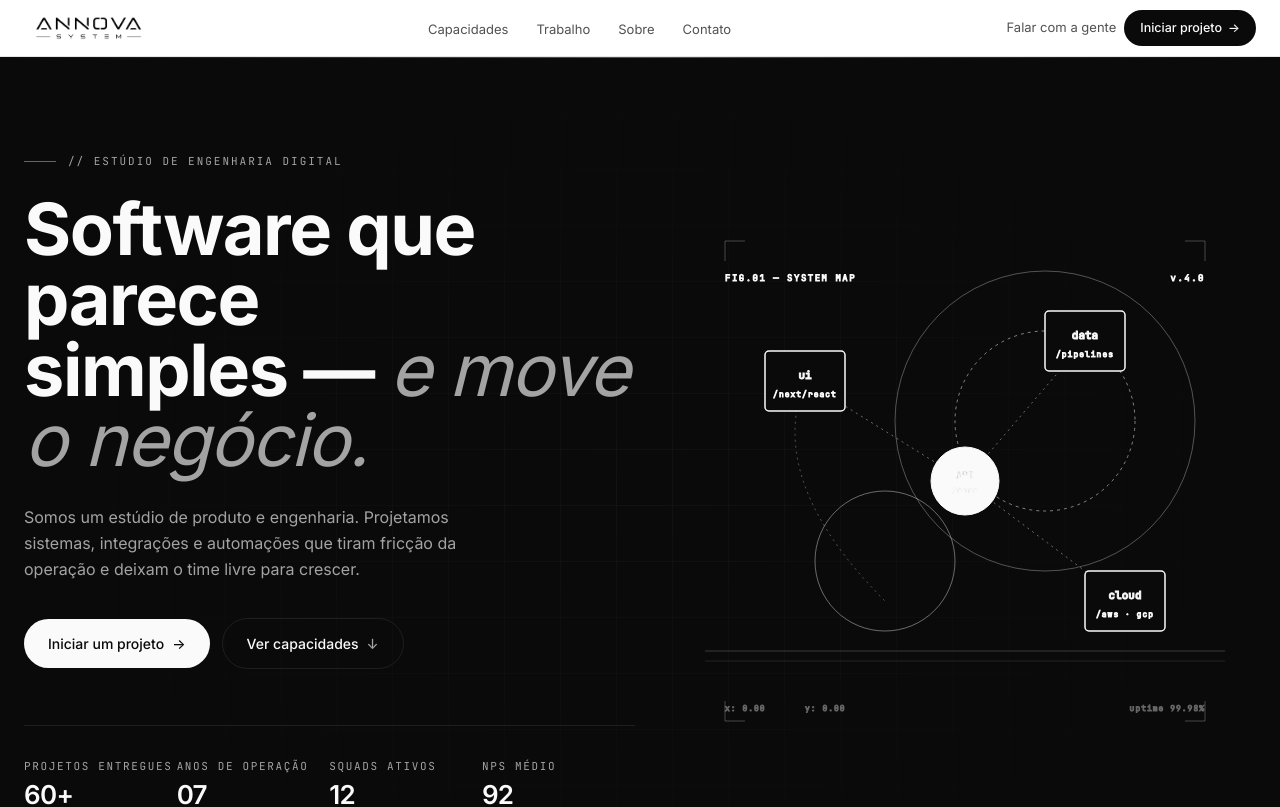
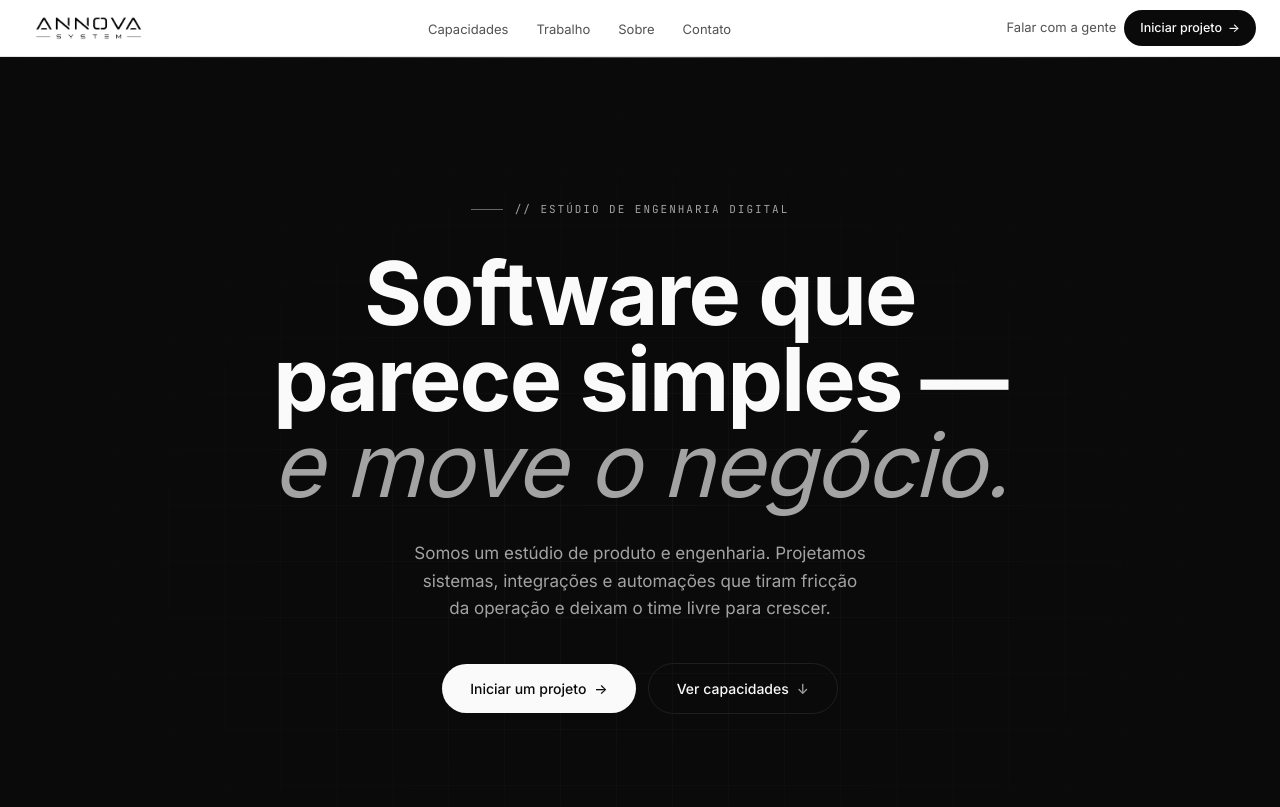
Before and after one commit to AnnaJulyaVieira/annovasystem, a Next.js app: page / in a window 1280 px wide. Shown: the top 807 px of the page. Built offline with nearby package versions, Linux system fonts and the light colour scheme.

Commit message:
Refactor code structure for improved readability and maintainability

```diff
--- a/app/trabalho/page.tsx
+++ b/app/trabalho/page.tsx
@@ -92,7 +92,7 @@ export default function TrabalhoPage() {
                     </p>
                   </div>
 
-                  <div className="mt-10 flex items-center justify-between">
+                  <div className="mt-10 flex flex-col gap-4 sm:flex-row sm:items-center sm:justify-between">
                     <ul className="flex flex-wrap gap-2">
                       {c.scope.slice(0, 3).map((s) => (
                         <li
@@ -103,7 +103,7 @@ export default function TrabalhoPage() {
                         </li>
                       ))}
                     </ul>
-                    <span className="inline-flex items-center gap-1.5 text-[13px] font-medium text-ink transition-transform group-hover:translate-x-0.5">
+                    <span className="inline-flex shrink-0 items-center gap-1.5 self-end whitespace-nowrap text-[13px] font-medium text-ink transition-transform group-hover:translate-x-0.5 sm:self-auto">
                       Ver caso →
                     </span>
                   </div>
--- a/components/Hero.tsx
+++ b/components/Hero.tsx
@@ -4,33 +4,30 @@ export default function Hero() {
       <div className="bg-grid-dark pointer-events-none absolute inset-0 opacity-60 mask-fade" />
       <div className="pointer-events-none absolute inset-x-0 top-0 h-px bg-linear-to-r from-transparent via-white/30 to-transparent" />
 
-      <div className="relative mx-auto grid max-w-7xl grid-cols-1 gap-12 px-6 pt-20 pb-24 lg:grid-cols-[1.05fr_1fr] lg:gap-10 lg:pt-24 lg:pb-28">
-        <div className="flex flex-col justify-center">
+      <div className="relative mx-auto flex max-w-5xl flex-col items-center px-6 pt-28 pb-24 text-center lg:pt-36 lg:pb-32">
         <div className="flex items-center gap-3 font-mono text-[11px] uppercase tracking-[0.18em] text-on-dark-soft">
           <span className="h-px w-8 bg-on-dark-soft/60" />
           <span>// estúdio de engenharia digital</span>
           <span className="inline-block h-2 w-2 bg-on-dark animate-blink" />
         </div>
 
-          <h1 className="mt-6 text-balance text-[40px] font-bold leading-[0.98] tracking-[-0.02em] text-on-dark sm:text-[56px] lg:text-[72px]">
-            Software que parece
-            <br />
-            simples —{" "}
+        <h1 className="mt-8 max-w-4xl text-balance text-[44px] font-bold leading-[0.98] tracking-[-0.02em] text-on-dark sm:text-[64px] lg:text-[88px]">
+          Software que parece simples —{" "}
           <span className="italic font-light text-on-dark-soft">
             e move o negócio.
           </span>
         </h1>
 
-          <p className="mt-7 max-w-md text-[15px] leading-relaxed text-on-dark-soft md:text-[16px]">
+        <p className="mt-8 max-w-xl text-balance text-[15px] leading-relaxed text-on-dark-soft md:text-[17px]">
           Somos um estúdio de produto e engenharia. Projetamos sistemas,
           integrações e automações que tiram fricção da operação e deixam o
           time livre para crescer.
         </p>
 
-          <div className="mt-9 flex flex-col items-start gap-3 sm:flex-row sm:items-center">
+        <div className="mt-10 flex flex-col items-center gap-3 sm:flex-row">
           <a
-              href="#contato"
-              className="group inline-flex items-center gap-2 rounded-full bg-on-dark px-6 py-3.5 text-[14px] font-medium text-ink transition-transform hover:-translate-y-px"
+            href="/contato"
+            className="group inline-flex items-center gap-2 rounded-full bg-on-dark px-7 py-3.5 text-[14px] font-medium text-ink transition-transform hover:-translate-y-px"
           >
             Iniciar um projeto
             <span className="transition-transform group-hover:translate-x-0.5">
@@ -39,7 +36,7 @@ export default function Hero() {
           </a>
           <a
             href="#capacidades"
-              className="group inline-flex items-center gap-2 rounded-full border border-line-dark px-6 py-3.5 text-[14px] font-medium text-on-dark transition-colors hover:border-on-dark"
+            className="group inline-flex items-center gap-2 rounded-full border border-line-dark px-7 py-3.5 text-[14px] font-medium text-on-dark transition-colors hover:border-on-dark"
           >
             Ver capacidades
             <span className="text-on-dark-soft transition-colors group-hover:text-on-dark">
@@ -48,22 +45,17 @@ export default function Hero() {
           </a>
         </div>
 
-          <div className="mt-14 grid grid-cols-2 gap-y-6 border-t border-line-dark pt-8 sm:grid-cols-4">
+        <div className="mt-20 grid w-full max-w-3xl grid-cols-2 gap-y-6 border-t border-line-dark pt-10 sm:grid-cols-4 lg:mt-24">
           {stats.map((s) => (
-              <div key={s.label} className="flex flex-col">
+            <div key={s.label} className="flex flex-col items-center">
               <span className="font-mono text-[11px] uppercase tracking-[0.15em] text-on-dark-soft">
                 {s.label}
               </span>
-                <span className="mt-2 text-[22px] font-semibold leading-none tracking-tight text-on-dark sm:text-[26px]">
+              <span className="mt-2 text-[28px] font-semibold leading-none tracking-tight text-on-dark sm:text-[32px]">
                 {s.value}
               </span>
             </div>
           ))}
-          </div>
-        </div>
-
-        <div className="relative flex items-center justify-center">
-          <SystemDrawing className="h-auto w-full max-w-130" />
         </div>
       </div>
     </section>
@@ -76,274 +68,3 @@ const stats = [
   { label: "Squads ativos", value: "12" },
   { label: "NPS médio", value: "92" },
 ];
-
-function SystemDrawing({ className }: { className?: string }) {
-  return (
-    <svg
-      viewBox="0 0 520 520"
-      className={className}
-      fill="none"
-      stroke="currentColor"
-      aria-hidden="true"
-    >
-      <g className="text-on-dark-soft/40">
-        <path d="M 20 20 L 40 20 M 20 20 L 20 40" strokeWidth="1" />
-        <path d="M 500 20 L 480 20 M 500 20 L 500 40" strokeWidth="1" />
-        <path d="M 20 500 L 40 500 M 20 500 L 20 480" strokeWidth="1" />
-        <path d="M 500 500 L 480 500 M 500 500 L 500 480" strokeWidth="1" />
-      </g>
-
-      <text
-        x="20"
-        y="60"
-        className="fill-on-dark-soft/50 font-mono"
-        fontSize="9"
-        letterSpacing="1.5"
-      >
-        FIG.01 — SYSTEM MAP
-      </text>
-      <text
-        x="500"
-        y="60"
-        textAnchor="end"
-        className="fill-on-dark-soft/50 font-mono"
-        fontSize="9"
-        letterSpacing="1.5"
-      >
-        v.4.0
-      </text>
-
-      <circle
-        cx="340"
-        cy="200"
-        r="150"
-        className="text-on-dark/30"
-        strokeWidth="1"
-      />
-      <circle
-        cx="340"
-        cy="200"
-        r="90"
-        className="text-on-dark/50"
-        strokeWidth="1"
-        strokeDasharray="3 4"
-      />
-      <circle
-        cx="180"
-        cy="340"
-        r="70"
-        className="text-on-dark/40"
-        strokeWidth="1"
-      />
-
-      <line
-        x1="100"
-        y1="160"
-        x2="260"
-        y2="260"
-        className="text-on-dark/40"
-        strokeWidth="1"
-        strokeDasharray="2 4"
-      />
-      <line
-        x1="260"
-        y1="260"
-        x2="420"
-        y2="380"
-        className="text-on-dark/40"
-        strokeWidth="1"
-        strokeDasharray="2 4"
-      />
-      <line
-        x1="260"
-        y1="260"
-        x2="380"
-        y2="120"
-        className="text-on-dark/40"
-        strokeWidth="1"
-        strokeDasharray="2 4"
-      />
-      <path
-        d="M 100 160 Q 60 260 180 380"
-        className="text-on-dark/30"
-        strokeWidth="1"
-        strokeDasharray="2 4"
-      />
-
-      <g>
-        <rect
-          x="60"
-          y="130"
-          width="80"
-          height="60"
-          rx="4"
-          className="text-on-dark"
-          fill="#0a0a0a"
-          strokeWidth="1.5"
-        />
-        <text
-          x="100"
-          y="158"
-          textAnchor="middle"
-          className="fill-on-dark font-mono"
-          fontSize="11"
-          fontWeight="600"
-        >
-          ui
-        </text>
-        <text
-          x="100"
-          y="176"
-          textAnchor="middle"
-          className="fill-on-dark-soft font-mono"
-          fontSize="8"
-          letterSpacing="1"
-        >
-          /next/react
-        </text>
-      </g>
-
-      <g>
-        <rect
-          x="340"
-          y="90"
-          width="80"
-          height="60"
-          rx="4"
-          className="text-on-dark"
-          fill="#0a0a0a"
-          strokeWidth="1.5"
-        />
-        <text
-          x="380"
-          y="118"
-          textAnchor="middle"
-          className="fill-on-dark font-mono"
-          fontSize="11"
-          fontWeight="600"
-        >
-          data
-        </text>
-        <text
-          x="380"
-          y="136"
-          textAnchor="middle"
-          className="fill-on-dark-soft font-mono"
-          fontSize="8"
-          letterSpacing="1"
-        >
-          /pipelines
-        </text>
-      </g>
-
-      <g>
-        <rect
-          x="380"
-          y="350"
-          width="80"
-          height="60"
-          rx="4"
-          className="text-on-dark"
-          fill="#0a0a0a"
-          strokeWidth="1.5"
-        />
-        <text
-          x="420"
-          y="378"
-          textAnchor="middle"
-          className="fill-on-dark font-mono"
-          fontSize="11"
-          fontWeight="600"
-        >
-          cloud
-        </text>
-        <text
-          x="420"
-          y="396"
-          textAnchor="middle"
-          className="fill-on-dark-soft font-mono"
-          fontSize="8"
-          letterSpacing="1"
-        >
-          /aws · gcp
-        </text>
-      </g>
-
-      <g>
-        <circle
-          cx="260"
-          cy="260"
-          r="34"
-          className="text-on-dark"
-          fill="#fafafa"
-        />
-        <text
-          x="260"
-          y="258"
-          textAnchor="middle"
-          className="fill-ink font-mono"
-          fontSize="10"
-          fontWeight="700"
-        >
-          API
-        </text>
-        <text
-          x="260"
-          y="272"
-          textAnchor="middle"
-          className="fill-ink font-mono"
-          fontSize="8"
-          letterSpacing="0.5"
-        >
-          /core
-        </text>
-      </g>
-
-      <g className="text-on-dark">
-        <circle cx="260" cy="260" r="6" fill="currentColor">
-          <animate
-            attributeName="r"
-            values="6;9;6"
-            dur="1.6s"
-            repeatCount="indefinite"
-          />
-          <animate
-            attributeName="opacity"
-            values="1;0.4;1"
-            dur="1.6s"
-            repeatCount="indefinite"
-          />
-        </circle>
-      </g>
-
-      <g className="text-on-dark-soft/60 font-mono" fontSize="8">
-        <text x="20" y="490" letterSpacing="1">
-          x: 0.00
-        </text>
-        <text x="100" y="490" letterSpacing="1">
-          y: 0.00
-        </text>
-        <text x="500" y="490" textAnchor="end" letterSpacing="1">
-          uptime 99.98%
-        </text>
-      </g>
-
-      <line
-        x1="0"
-        y1="430"
-        x2="520"
-        y2="430"
-        className="text-on-dark/20"
-        strokeWidth="1"
-      />
-      <line
-        x1="0"
-        y1="440"
-        x2="520"
-        y2="440"
-        className="text-on-dark/10"
-        strokeWidth="1"
-      />
-    </svg>
-  );
-}
```
Also changed, not shown: public/ChatGPT Image 16 de mai. de 2026, 21_06_41.png (added), public/imagemCapa.png (added). Lines whose indentation alone changed are shown as unchanged.
